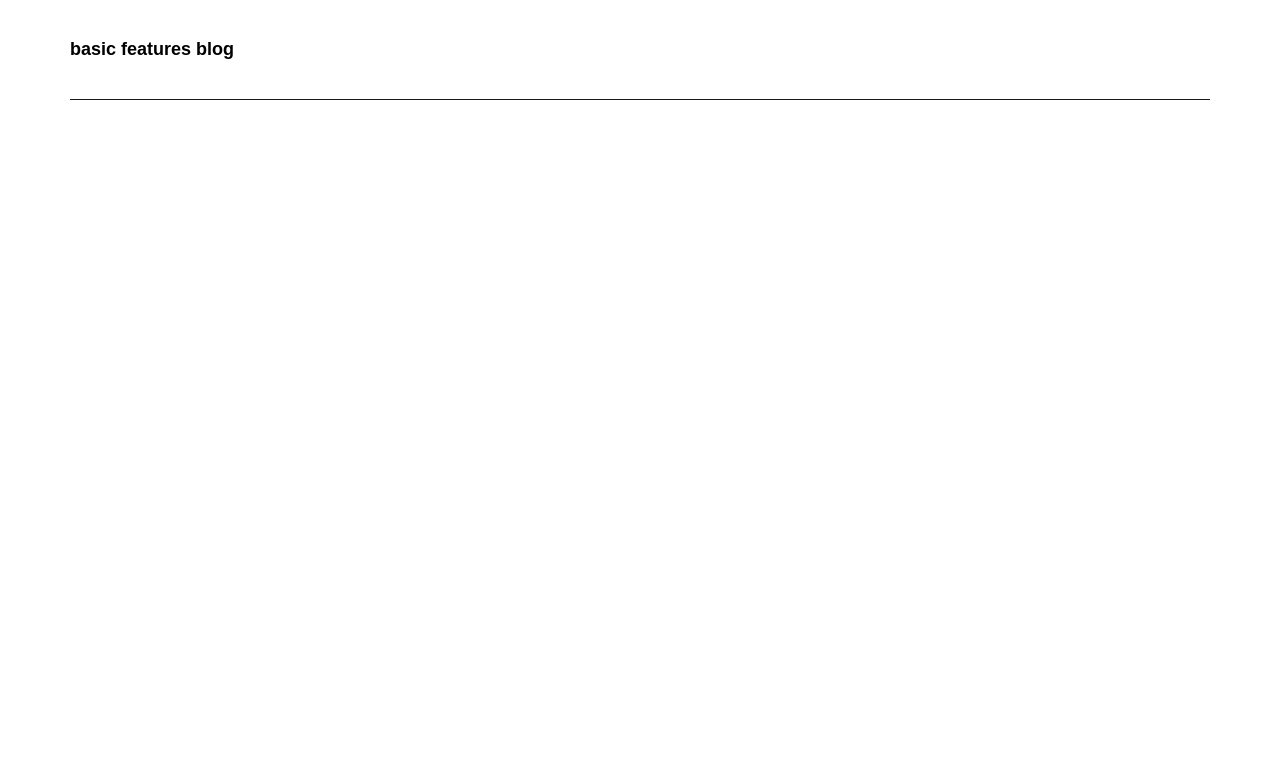
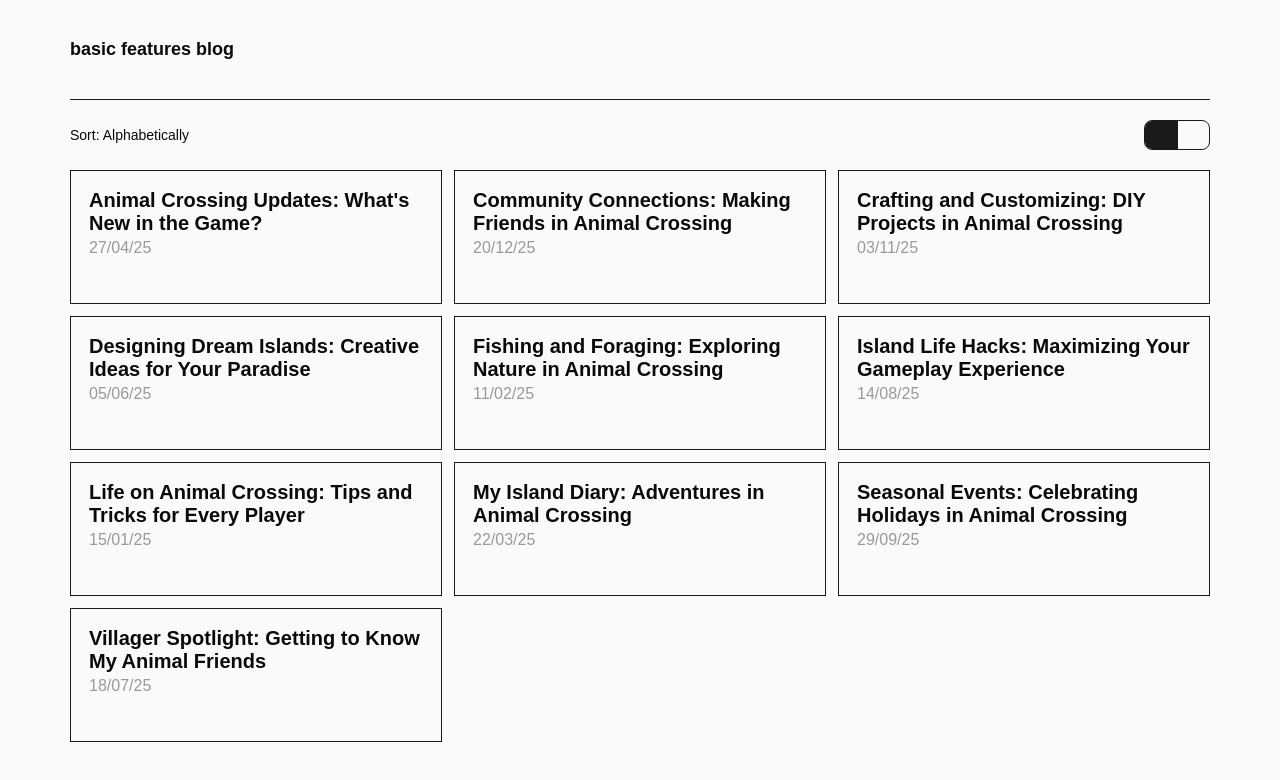
Before and after one commit to happycodehouse/basic-blog, a React (Vite) app: page / in a window 1280 px wide. Shown: the top 780 px of the page. Built offline with nearby package versions, Linux system fonts and the light colour scheme; some icons are missing; a web font is replaced by a local one.

Commit message:
Add sorting feature for posts

```diff
--- a/package.json
+++ b/package.json
@@ -10,6 +10,7 @@
     "preview": "vite preview"
   },
   "dependencies": {
+    "classnames": "^2.5.1",
     "react": "^18.3.1",
     "react-dom": "^18.3.1"
   },
--- a/src/App.css
+++ b/src/App.css
@@ -1,9 +1,11 @@
 
 @import "https://api.fontshare.com/v2/css?f[]=beVietnam-pro@1&display=swap";
+@import "https://cdn.jsdelivr.net/npm/xeicon@2.3.3/xeicon.min.css";
 
 *{
   box-sizing: border-box;
   font-family: 'Be Vietnam Pro', sans-serif;
+  color: #0a0a0a;
 }
 
 h1,h2,h3,h4,h5,h6 {
@@ -19,6 +21,7 @@
 
 body {
   margin: 0;
+  background-color: #fafafa;
 }
 
 header {
@@ -41,3 +44,100 @@
 .header-inner h1 {
   font-size: 18px;
 }
+
+.container {
+  margin-top: 100px;
+}
+
+.sec1 {
+  max-width: 1140px;
+  margin: 0 auto;
+}
+
+.sort-btn-wrap {
+  display: flex;
+  align-items: center;
+  justify-content: space-between;
+  padding: 20px 0;
+}
+
+.sort-btn-wrap > span {
+  font-size: 14px;
+  font-weight: 500;
+}
+
+.sort-btn {
+  margin-left: auto;
+  border: 1px solid #1a1a1a;
+  border-radius: 8px;
+  overflow: hidden;
+
+}
+
+.sort-btn span {
+  position: relative;
+  padding: 8px 16px;
+  font-size: 24px;
+  cursor: pointer;
+}
+
+.sort-btn span:nth-child(n+2)::before {
+  content: '';
+  position: absolute;
+  top: 0;
+  left: 0;
+  width: 1px;
+  height: 100%;
+  background-color: #1a1a1a;
+}
+
+.sort-btn span.active {
+  background-color: #1a1a1a;
+}
+
+.sort-btn span.active i {
+  color: #fff;
+}
+
+.post-list {
+  display: flex;
+  justify-content: space-between;
+  flex-wrap: wrap;
+  gap: 12px;
+}
+
+.post-list li {
+  width: calc((100% - 24px) / 3);
+  padding: 18px;
+  border: 1px solid #1a1a1a;
+}
+
+.post-list .title-area {
+  margin-bottom: 28px;
+}
+
+.post-list .title-area h3 {
+  margin-bottom:4px;
+  font-size: 20px;
+  font-weight: 600;
+}
+
+.post-list .title-area span {
+  color: #999;
+}
+
+.post-list .like-area {
+  display: flex;
+  align-items: center;
+  justify-content: flex-end;
+  gap: 4px;
+}
+
+.post-list .like-area i {
+  font-size: 20px;
+  cursor: pointer;
+}
+
+.post-list .like-area span {
+  font-size: 14px;
+}
--- a/src/App.jsx
+++ b/src/App.jsx
@@ -1,20 +1,108 @@
-import {useState} from 'react'
-import './App.css'
+import {useState, useEffect} from "react";
+
+import classNames from "classnames";
+import "./App.css";
 
 function App() {
+    const initialPosts = [
+        { title: "Life on Animal Crossing: Tips and Tricks for Every Player", date: "15/01/25" },
+        { title: "My Island Diary: Adventures in Animal Crossing", date: "22/03/25" },
+        { title: "Designing Dream Islands: Creative Ideas for Your Paradise", date: "05/06/25" },
+        { title: "Villager Spotlight: Getting to Know My Animal Friends", date: "18/07/25" },
+        { title: "Seasonal Events: Celebrating Holidays in Animal Crossing", date: "29/09/25" },
+        { title: "Crafting and Customizing: DIY Projects in Animal Crossing", date: "03/11/25" },
+        { title: "Fishing and Foraging: Exploring Nature in Animal Crossing", date: "11/02/25" },
+        { title: "Animal Crossing Updates: What's New in the Game?", date: "27/04/25" },
+        { title: "Island Life Hacks: Maximizing Your Gameplay Experience", date: "14/08/25" },
+        { title: "Community Connections: Making Friends in Animal Crossing", date: "20/12/25" }
+    ];
+    const [post, setPost] = useState([]);
+
+    useEffect(()=> {
+        const init = [...initialPosts].sort((a, b) => {
+            return a.title.localeCompare(b.title);
+        });
+        setPost(init);
+    }, []); // 빈 배열을 전달하여 컴포넌트가 처음 마운트될 때만 실행
+
+    const [sortType, setSortType] = useState("Alphabetically");
+    const [sortActive, setSortActive] = useState("Alphabetically");
+
+    const sortAlphabet = () => {
+        setPost((prev) => {
+            const sortAlphabet = [...prev].sort((a, b) => {
+                return a.title.localeCompare(b.title);
+            });
+
+            return sortAlphabet;
+        });
+    }
+
+    const sortDate = () => {
+        setPost((prev) => {
+            const sortDate = [...prev].sort((a, b) => {
+                const dateA = new Date(`20${a.date.split('/')[2]}`, a.date.split('/')[1] - 1, a.date.split('/')[0]);
+                const dateB = new Date(`20${b.date.split('/')[2]}`, b.date.split('/')[1] - 1, b.date.split('/')[0]);
+                return dateB - dateA;
+            });
+
+            return sortDate;
+        });
+    };
+
+    const [like, setLike] = useState(new Array(post.length).fill(0));
 
     return (
         <>
             <header>
-                <div className={'header-inner'}>
+                <div className={"header-inner"}>
                     <h1>basic features blog</h1>
                 </div>
             </header>
-            <div className={'container'}>
-
+            <div className={"container"}>
+                <div className={"sec sec1"}>
+                    <div className={"inner"}>
+                        <div className={"sort-btn-wrap"}>
+                            <span>Sort: {sortType}</span>
+                            <div className={"sort-btn"}>
+                                <span
+                                    className={classNames( sortType == "Alphabetically" ? "active" : "" )}
+                                    onClick={() => {
+                                        setSortType("Alphabetically");
+                                        sortAlphabet();
+                                    }}
+                                ><i className={"xi-list"}></i></span>
+                                <span
+                                    className={classNames( sortType == "By Latest Date" ? "active" : "" )}
+                                    onClick={() => {
+                                        setSortType("By Latest Date");
+                                        sortDate();
+                                    }}
+                                ><i className={"xi-calendar"}></i></span>
+                            </div>
+                        </div>
+                        <div className={"new-post-area"}>
+                            <span>{}</span>
+                        </div>
+                        <ul className={"post-list"}>
+                            {post.map((item, index) => (
+                                <li key={index}>
+                                    <div className={"title-area"}>
+                                        <h3>{item.title}</h3>
+                                        <span>{item.date}</span>
+                                    </div>
+                                    <div className={"like-area"}>
+                                        <i className={"xi-heart-o"}></i>
+                                        <span>{like[index]}</span>
+                                    </div>
+                                </li>
+                            ))}
+                        </ul>
+                    </div>
+                </div>
             </div>
         </>
-    )
+    );
 }
 
-export default App
+export default App;
```
Also changed, not shown: 1 other file (tests, documents, lock files or other folders).
